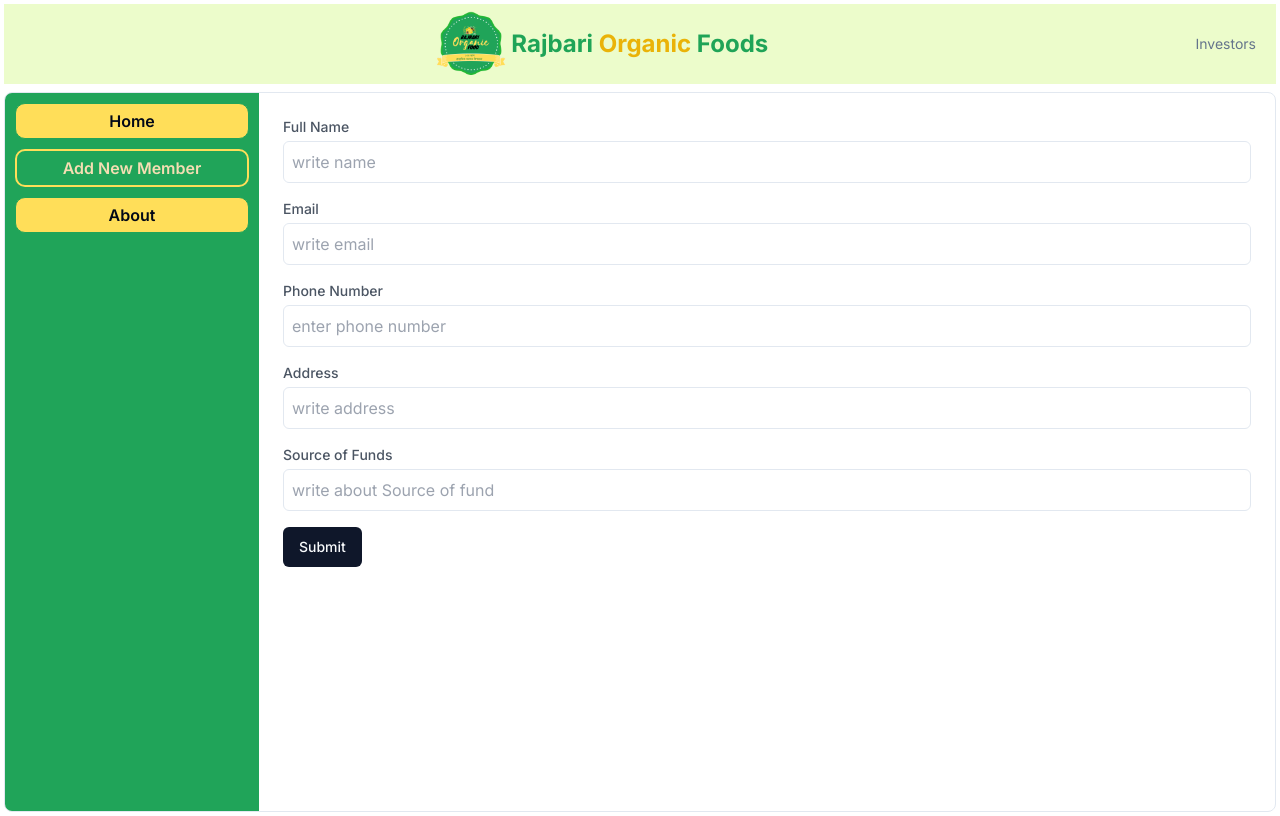
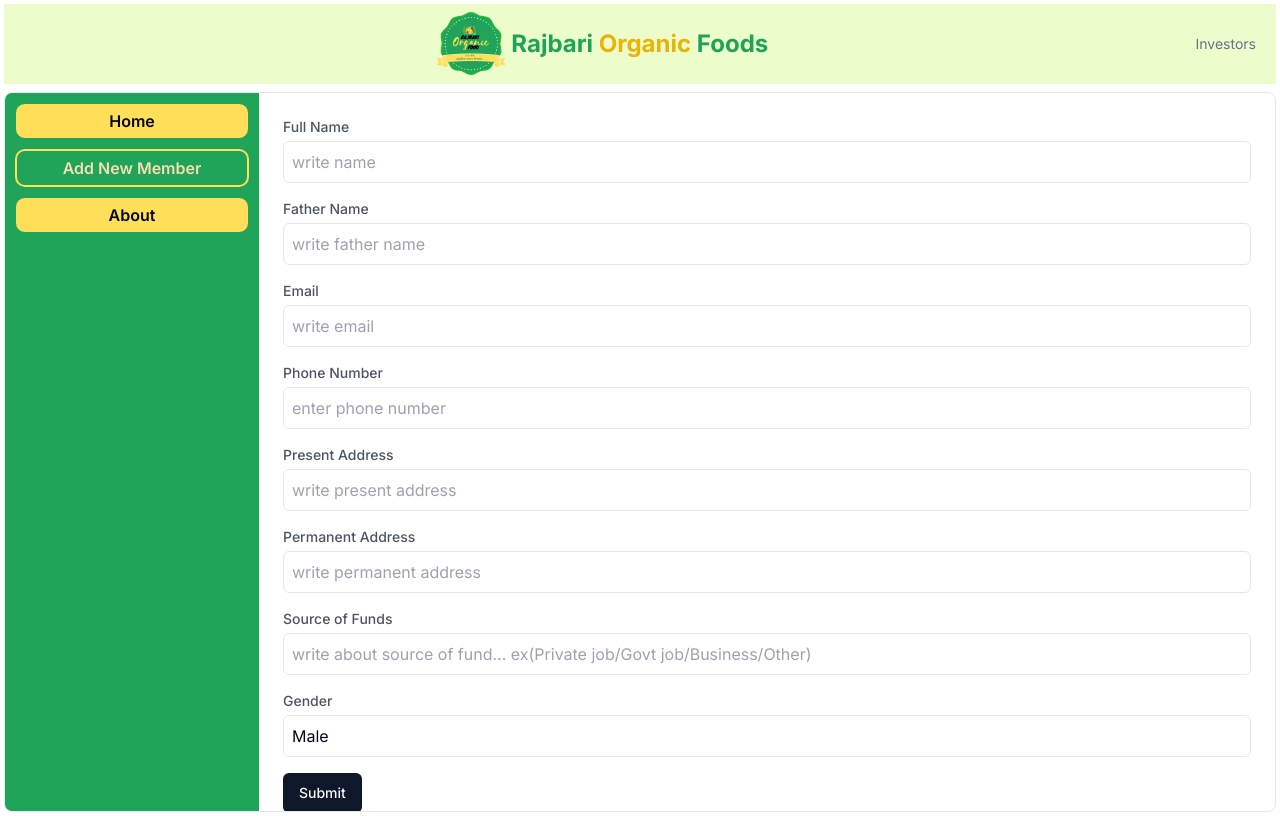
Before and after one commit to amJayem/shadcn-dashboard, a Next.js app: page /members in a window 1280 px wide. Built offline with nearby package versions, Linux system fonts and the light colour scheme.

Commit message:
add member form created

```diff
--- a/package.json
+++ b/package.json
@@ -19,7 +19,7 @@
     "class-variance-authority": "^0.7.0",
     "clsx": "^2.1.0",
     "lucide-react": "^0.331.0",
-    "next": "14.1.0",
+    "next": "^14.1.0",
     "react": "^18",
     "react-dom": "^18",
     "react-hook-form": "^7.50.1",
--- a/src/app/members/page.tsx
+++ b/src/app/members/page.tsx
@@ -1,6 +1,7 @@
 'use client'
 
 import { Button } from '@/components/ui/button'
+import axiosInstance from '@/hooks/axiosInstance'
 import { zodResolver } from '@hookform/resolvers/zod'
 import { useForm, SubmitHandler } from 'react-hook-form'
 import { z } from 'zod'
@@ -18,6 +19,9 @@ const schema = z.object({
   fullName: z.string().refine((data) => data.trim().length > 0, {
     message: 'Full Name is required'
   }),
+  fatherName: z.string().refine((data) => data.trim().length > 0, {
+    message: 'Father Name is required'
+  }),
   email: z
     .string()
     .email('Invalid email format')
@@ -25,11 +29,17 @@ const schema = z.object({
   phoneNumber: z.string().refine((data) => /^\d{11}$/.test(data), {
     message: 'Phone Number must be 11 digits with no text'
   }),
-  address: z.string().refine((data) => data.trim().length > 0, {
+  address1: z.string().refine((data) => data.trim().length > 0, {
+    message: 'Address is required'
+  }),
+  address2: z.string().refine((data) => data.trim().length > 0, {
     message: 'Address is required'
   }),
   fundSource: z.string().refine((data) => data.trim().length > 0, {
     message: 'Source of fund is required'
+  }),
+  gender: z.string().refine((data) => data.trim().length > 0, {
+    message: 'gender is required'
   })
 })
 
@@ -37,10 +47,19 @@ type FormData = z.infer<typeof schema>
 
 const MyForm: React.FC = () => {
   type FormField = {
-    name: 'fullName' | 'email' | 'phoneNumber' | 'address' | 'fundSource'
+    name:
+      | 'fullName'
+      | 'email'
+      | 'phoneNumber'
+      | 'address1'
+      | 'address2'
+      | 'fundSource'
+      | 'fatherName'
+      | 'gender'
     label: string
-    type: 'text' | 'email' | 'tel'
+    type: 'text' | 'email' | 'tel' | 'radio'
     placeholder: string
+    defaultValue: string
   }
 
   const formField: FormField[] = [
@@ -48,31 +67,58 @@ const MyForm: React.FC = () => {
       name: 'fullName',
       label: 'Full Name',
       type: 'text',
-      placeholder: 'write name'
+      placeholder: 'write name',
+      defaultValue: ''
+    },
+    {
+      name: 'fatherName',
+      label: 'Father Name',
+      type: 'text',
+      placeholder: 'write father name',
+      defaultValue: ''
     },
     {
       label: 'Email',
       type: 'email',
       name: 'email',
-      placeholder: 'write email'
+      placeholder: 'write email',
+      defaultValue: ''
     },
     {
       name: 'phoneNumber',
       label: 'Phone Number',
       type: 'tel',
-      placeholder: 'enter phone number'
+      placeholder: 'enter phone number',
+      defaultValue: ''
     },
     {
-      name: 'address',
-      label: 'Address',
+      name: 'address1',
+      label: 'Present Address',
       type: 'text',
-      placeholder: 'write address'
+      placeholder: 'write present address',
+      defaultValue: ''
+    },
+    {
+      name: 'address2',
+      label: 'Permanent Address',
+      type: 'text',
+      placeholder: 'write permanent address',
+      defaultValue: ''
     },
     {
       name: 'fundSource',
       label: 'Source of Funds',
       type: 'text',
-      placeholder: 'write about Source of fund'
+      placeholder:
+        'write about source of fund... ex(Private job/Govt job/Business/Other)',
+      defaultValue: ''
+    },
+    {
+      name: 'gender',
+      label: 'Gender',
+      type: 'text',
+      placeholder: 'Male/Female',
+      defaultValue: 'Male'
     }
   ]
   const {
@@ -83,8 +129,14 @@ const MyForm: React.FC = () => {
     resolver: zodResolver(schema)
   })
 
-  const onSubmit: SubmitHandler<FormData> = (data) => {
-    console.log(data)
+  const onSubmit: SubmitHandler<FormData> = async (formData) => {
+    try {
+      const response = await axiosInstance.post(`/member/add`, formData)
+      const responseData = response.data
+      console.log(responseData)
+    } catch (error) {
+      console.log(error)
+    }
     // Add your form submission logic here
   }
 
@@ -99,8 +151,10 @@ const MyForm: React.FC = () => {
           </label>
           {field.type === 'text' ||
           field.type === 'email' ||
+          field.type === 'radio' ||
           field.type === 'tel' ? (
             <input
+              defaultValue={field.defaultValue}
               type={field.type}
               placeholder={field.placeholder}
               {...register(field.name)}
--- a/src/hooks/axiosInstance.js
+++ /dev/null
@@ -1,13 +0,0 @@
-import axios from 'axios'
-
-const axiosInstance = axios.create({
-  baseURL: import.meta.env.VITE_APP_API_BASE_URL,
-  withCredentials: true,
-  headers: {
-    'Content-Type': 'application/json',
-    Accept: 'application/json'
-  }
-  // validateStatus: () => true
-})
-
-export default axiosInstance
--- /dev/null
+++ b/src/hooks/axiosInstance.ts
@@ -0,0 +1,13 @@
+import axios, { AxiosInstance } from 'axios'
+
+const axiosInstance: AxiosInstance = axios.create({
+  baseURL: 'http://localhost:8000', //process.env.API_BASE_URL as string,
+  // withCredentials: true,
+  headers: {
+    'Content-Type': 'application/json',
+    Accept: 'application/json'
+  }
+  // validateStatus: () => true
+})
+
+export default axiosInstance
```
Also changed, not shown: 2 other files (tests, documents, lock files or other folders).
